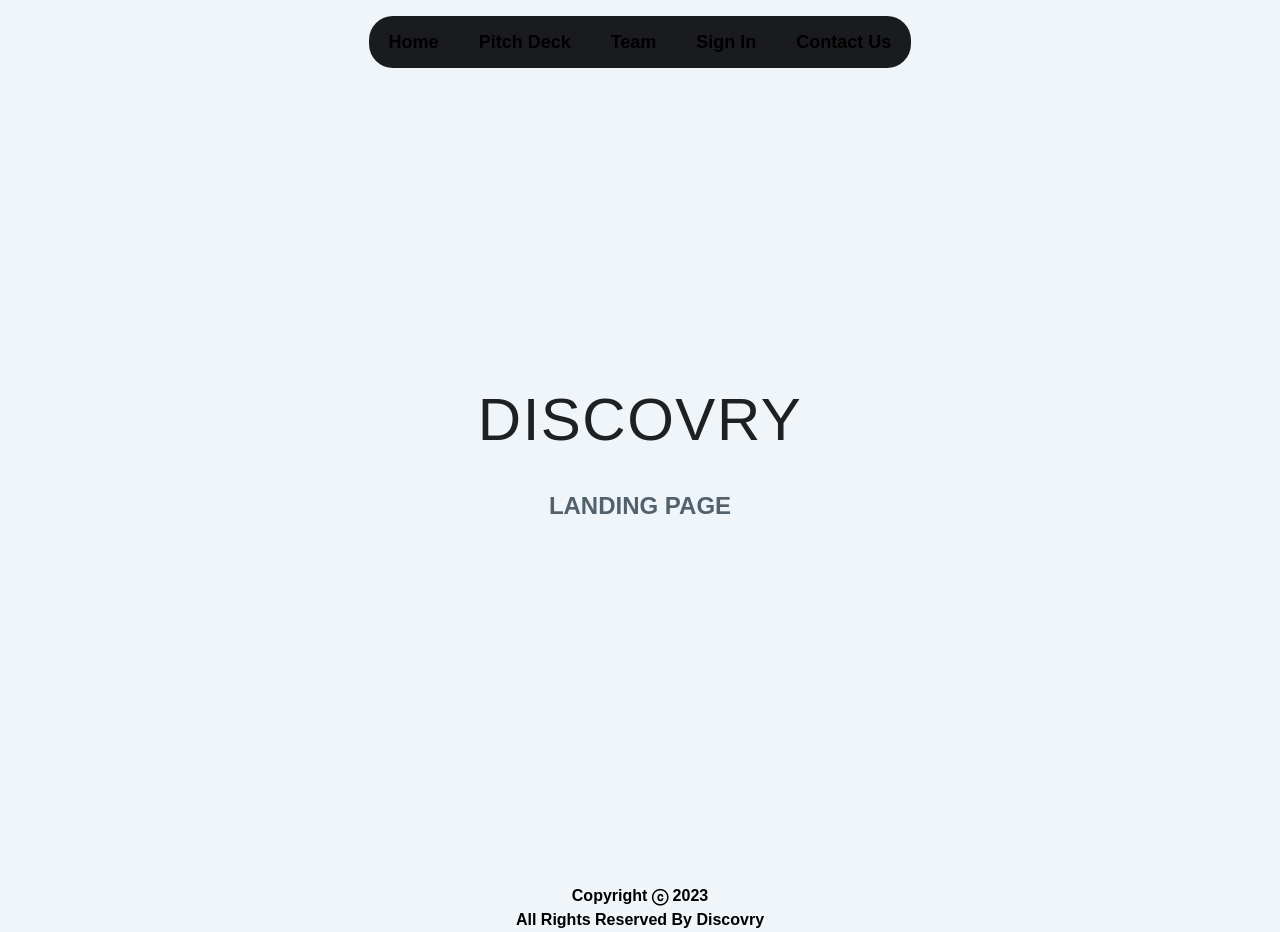
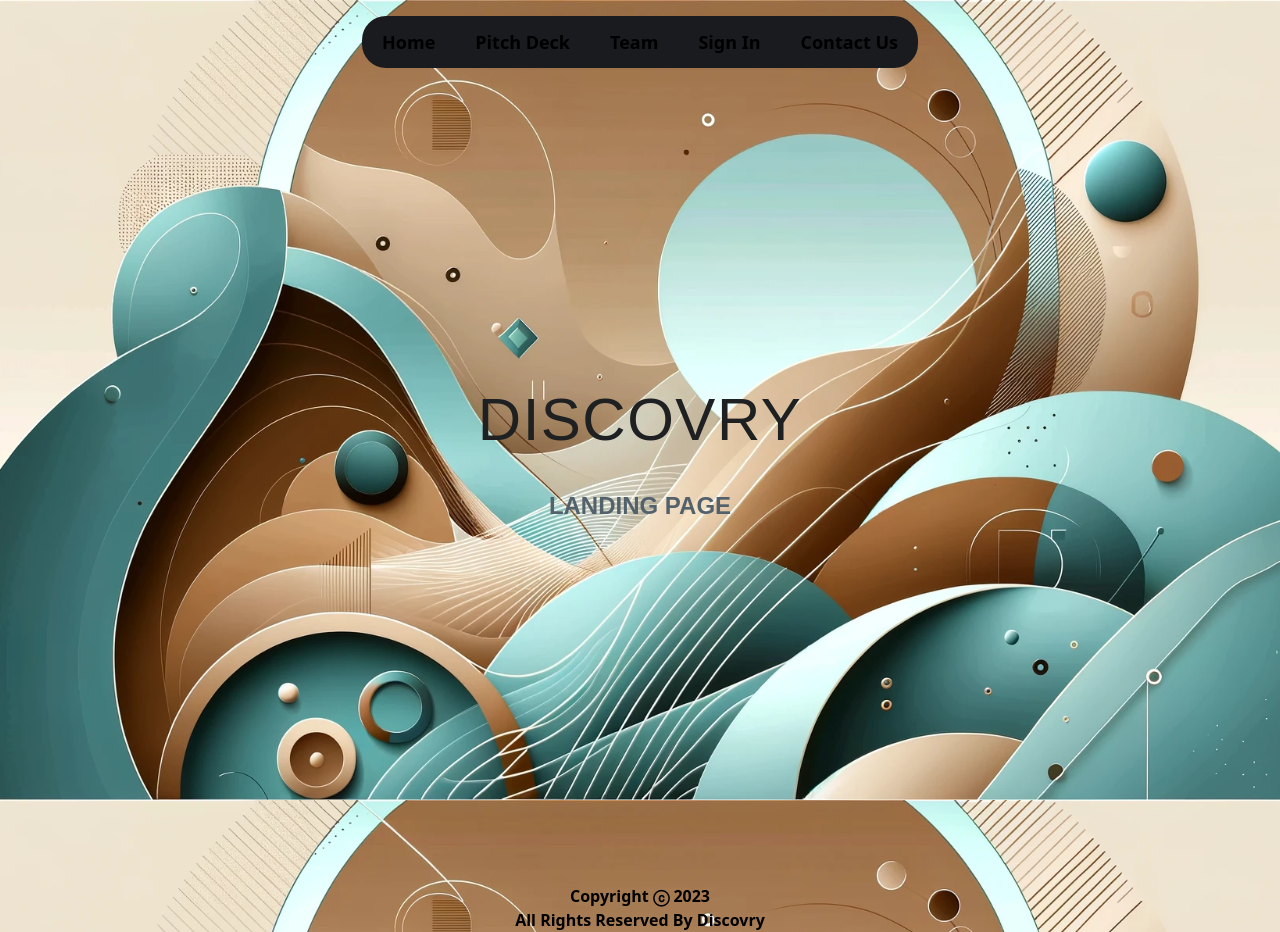
Before and after one commit to theSchein/Bennies, a Next.js app: page / in a window 1280 px wide. Built offline with nearby package versions, Linux system fonts and the light colour scheme.

Commit message:
added background image and favicon

```diff
--- a/src/pages/index.js
+++ b/src/pages/index.js
@@ -1,11 +1,9 @@
 // pages/index.js
 // This is the homepage for the App and is the first page that is loaded when the app is opened.
 
-import SearchContainer from "@/components/search/SearchContainer";
-
 export default function Home() {
     return (
-        <div className="bg-primary text-quaternary min-h-screen font-body flex flex-col items-center justify-center py-8">
+        <div className=" text-quaternary min-h-screen font-body flex flex-col items-center justify-center py-8">
             <h1 className="font-heading text-6xl mb-10 text-quaternary tracking-wide">
                 DISCOVRY
             </h1>
--- a/src/styles/globals.css
+++ b/src/styles/globals.css
@@ -3,8 +3,13 @@
 @tailwind utilities;
 
 body {
-    @apply font-body bg-background;
-}
+    background-image: url('/background.png');
+    background-size: cover;
+    background-position: center;
+    background-repeat: no-repeat;
+    background-attachment: fixed;
+  }
+
 
 h1,
 h2,
```
Also changed, not shown: public/background.png (added), 1 other file (tests, documents, lock files or other folders).
